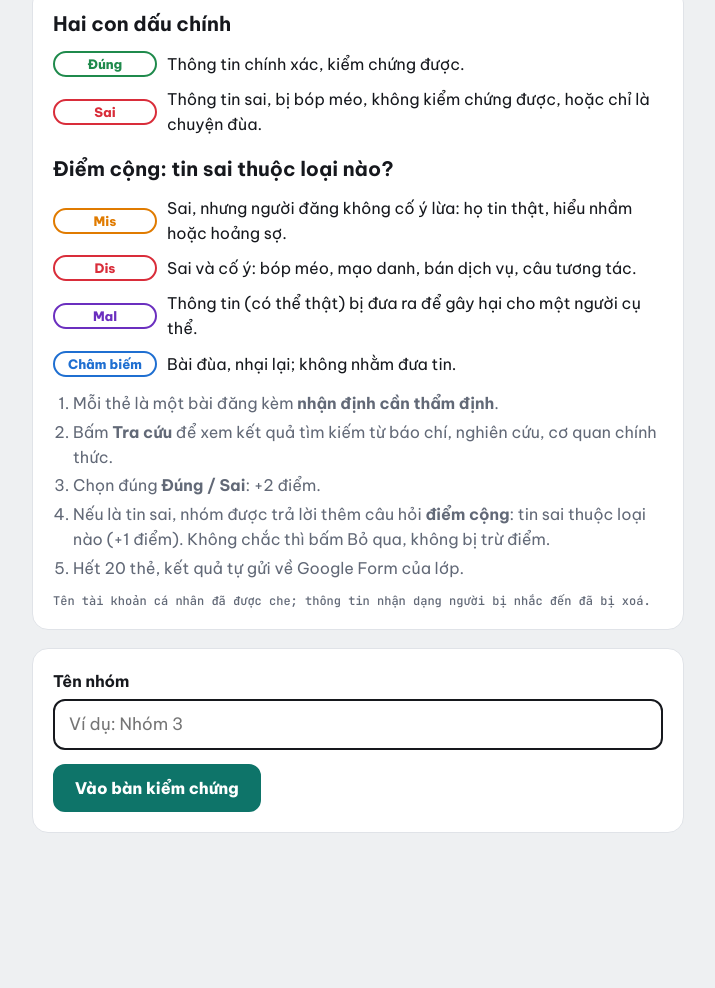
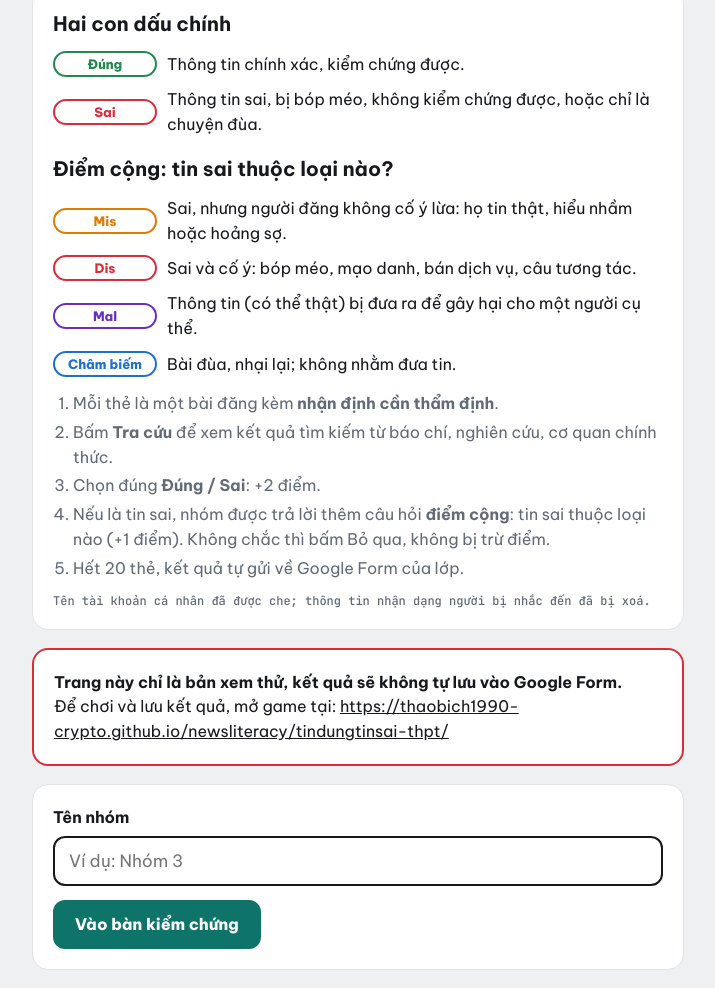
Before and after one commit to thaobich1990-crypto/newsliteracy, a plain HTML site: page tindungtinsai-thpt/index.html in a window 1280 px wide. Shown: the part 433-1421 px from the top of the page, without its empty margins (282-997 px from the left). Before the commit the page ends 1284 px from the top, so only its background shows below. Drawn offline with Linux system fonts and the light colour scheme.

Commit message:
Cảnh báo khi mở game ngoài GitHub Pages (THPT)

```diff
--- a/tindungtinsai-thpt/index.html
+++ b/tindungtinsai-thpt/index.html
@@ -283,6 +283,7 @@ label{display:block;font-weight:700;margin:0 0 6px}
    </ol>
    <p class="sub" style="margin:12px 0 0">Tên tài khoản cá nhân đã được che; thông tin nhận dạng người bị nhắc đến đã bị xoá.</p>
   </div>
+  <div class="panel hidden" id="hostWarn" style="border:2px solid var(--red)"><b>Trang này chỉ là bản xem thử, kết quả sẽ không tự lưu vào Google Form.</b><br>Để chơi và lưu kết quả, mở game tại: <a href="https://thaobich1990-crypto.github.io/newsliteracy/tindungtinsai-thpt/" target="_blank" rel="noopener" style="overflow-wrap:anywhere">https://thaobich1990-crypto.github.io/newsliteracy/tindungtinsai-thpt/</a></div>
   <form class="panel" id="f" autocomplete="off">
    <label for="teamName">Tên nhóm</label>
    <input class="field" id="teamName" maxlength="40" placeholder="Ví dụ: Nhóm 3" required>
@@ -744,6 +745,7 @@ document.addEventListener("keydown",e=>{
  else if((e.key==="t"||e.key==="T")&&!st.picks[st.i]){openSheet();e.preventDefault()}
  else if(e.key==="Enter"&&done(st.i)&&!["BUTTON","A"].includes(e.target.tagName)){next();e.preventDefault()}
 });
+if(!/github\.io$/.test(location.hostname))$("hostWarn").classList.remove("hidden");
 const saved=load();
 if(saved){$("resume").classList.remove("hidden");$("resume").textContent=saved.end?"Xem lại kết quả của "+saved.team:"Chơi tiếp lượt của "+saved.team}
 }
```
